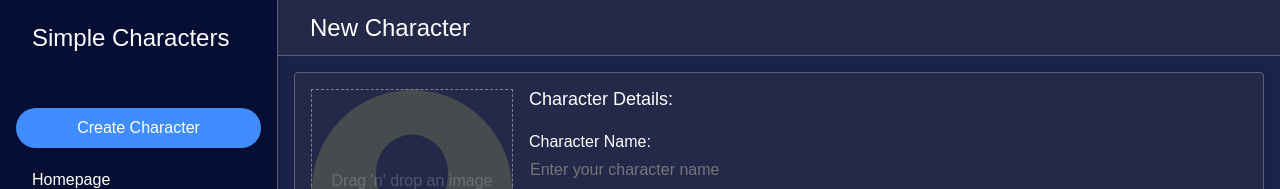
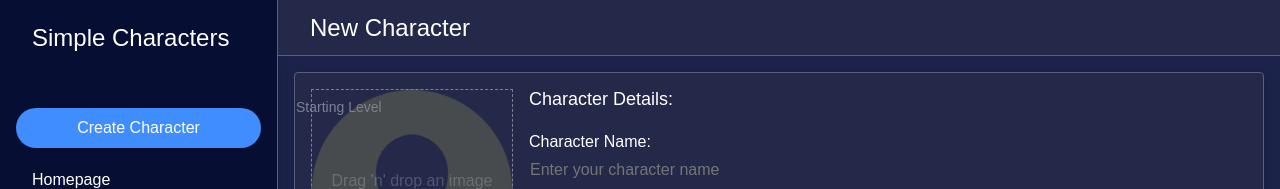
Before and after one commit to NadavInbar8/SimpleyCharacters, a React (Vite) app: page /Wizard in a window 1280 px wide. Shown: the top 189 px of the page. Built offline with nearby package versions, Linux system fonts and the light colour scheme.

Commit message:
added select

```diff
--- a/src/Wizard/Steps/NewCharacter.tsx
+++ b/src/Wizard/Steps/NewCharacter.tsx
@@ -112,6 +112,8 @@ export const NewCharacter: React.FC = ({}) => {
             placeholder="Select an option"
             filled={!!errors.mySelect}
             focused={false} // Adjust dynamically if needed
+            error={errors.mySelect?.message}
+            interactivePlaceholder={"Starting Level"}
           />
         </Flexbox>
       </Section>
--- a/src/shared/Select/StyledSelect.tsx
+++ b/src/shared/Select/StyledSelect.tsx
@@ -1,9 +1,10 @@
-import React from "react";
+import React, { useCallback, useState } from "react";
 import { Controller, Control } from "react-hook-form";
 import styled from "styled-components";
 import { Error } from "../Typography/Typography";
 import { Scrollbars } from "../Scrollable/Scrollbars";
 import Select, { Props as ReactSelectProps } from "react-select";
+import { InteractivePlaceholder } from "../InteractivePlaceholder";
 
 // Define the option type
 export interface Option {
@@ -18,9 +19,10 @@ interface SelectProps {
   options: Option[];
   placeholder?: string;
   disabled?: boolean;
-  error?: string;
+  error?: any;
   filled?: boolean;
   focused?: boolean;
+  interactivePlaceholder?: string;
 }
 
 interface ExtendedSelectProps extends ReactSelectProps<Option, false> {
@@ -54,6 +56,13 @@ const BaseStyledSelect = styled(Select).attrs<ExtendedSelectProps>(() => ({
           cursor: pointer;
         }
       }
+    }
+  }
+
+  .react-select__option {
+    &:hover {
+      background: ${({ theme }) => theme.colors.blue3};
+      cursor: pointer;
     }
   }
 
@@ -136,13 +145,31 @@ const StyledSelect: React.FC<SelectProps> = ({
   control,
   options,
   placeholder = "Select...",
-  disabled,
+  disabled = false,
   error,
   filled,
   focused,
+  interactivePlaceholder,
 }) => {
+  const [shouldBeLabel, setShouldBeLabel] = useState(false);
+
+  const handleFocus = useCallback(() => setShouldBeLabel(true), []);
+  const handleBlur = useCallback((fieldBlur: () => void, value: any) => {
+    setShouldBeLabel(!!value);
+    fieldBlur();
+  }, []);
+
   return (
     <Wrapper>
+      {interactivePlaceholder && (
+        <InteractivePlaceholder
+          shouldBeLabel={shouldBeLabel}
+          htmlFor={name}
+          focused={focused}
+        >
+          {interactivePlaceholder}
+        </InteractivePlaceholder>
+      )}
       <Controller
         name={name}
         control={control}
@@ -150,12 +177,19 @@ const StyledSelect: React.FC<SelectProps> = ({
           <BaseStyledSelect
             {...field}
             options={options}
+            placeholder={placeholder}
+            filled={filled}
+            focused={focused}
             isDisabled={disabled}
-            placeholder={placeholder}
-            onChange={(value) => field.onChange(value)}
+            onChange={(value) => {
+              field.onChange(value);
+              setShouldBeLabel(true);
+            }}
+            onFocus={disabled ? undefined : handleFocus}
+            onBlur={
+              disabled ? undefined : () => handleBlur(field.onBlur, field.value)
+            }
             value={field.value}
-            filled={filled} // Pass filled
-            focused={focused} // Pass focused
           />
         )}
       />
```
